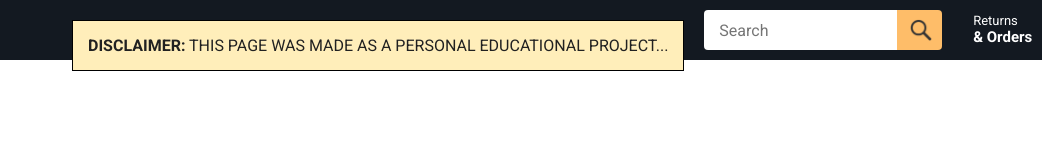
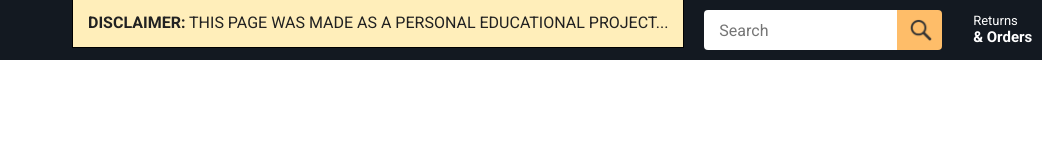
Before and after one commit to bytefault/Amazon-Clone, a plain HTML site: page index.html in a window 1280 px wide. Shown: the full height of the page, 133-1175 px from the left. Drawn offline with Linux system fonts and the light colour scheme; no server answers.

Commit message:
Update index.html

```diff
--- a/index.html
+++ b/index.html
@@ -33,7 +33,7 @@
         </a>
       </div>
       <!-- EDUCATIONAL DISCLAIMER -->
-      <div style="background-color: #ffeeba; padding: 15px; margin: 50px 10px 20px 10px; text-align: center; border: 1px solid black;">
+      <div style="background-color: #ffeeba; padding: 15px; margin: 5px 10px 20px 10px; text-align: center; border: 1px solid black;">
       <strong>DISCLAIMER:</strong> THIS PAGE WAS MADE AS A PERSONAL EDUCATIONAL PROJECT...
       </div>
 
```
